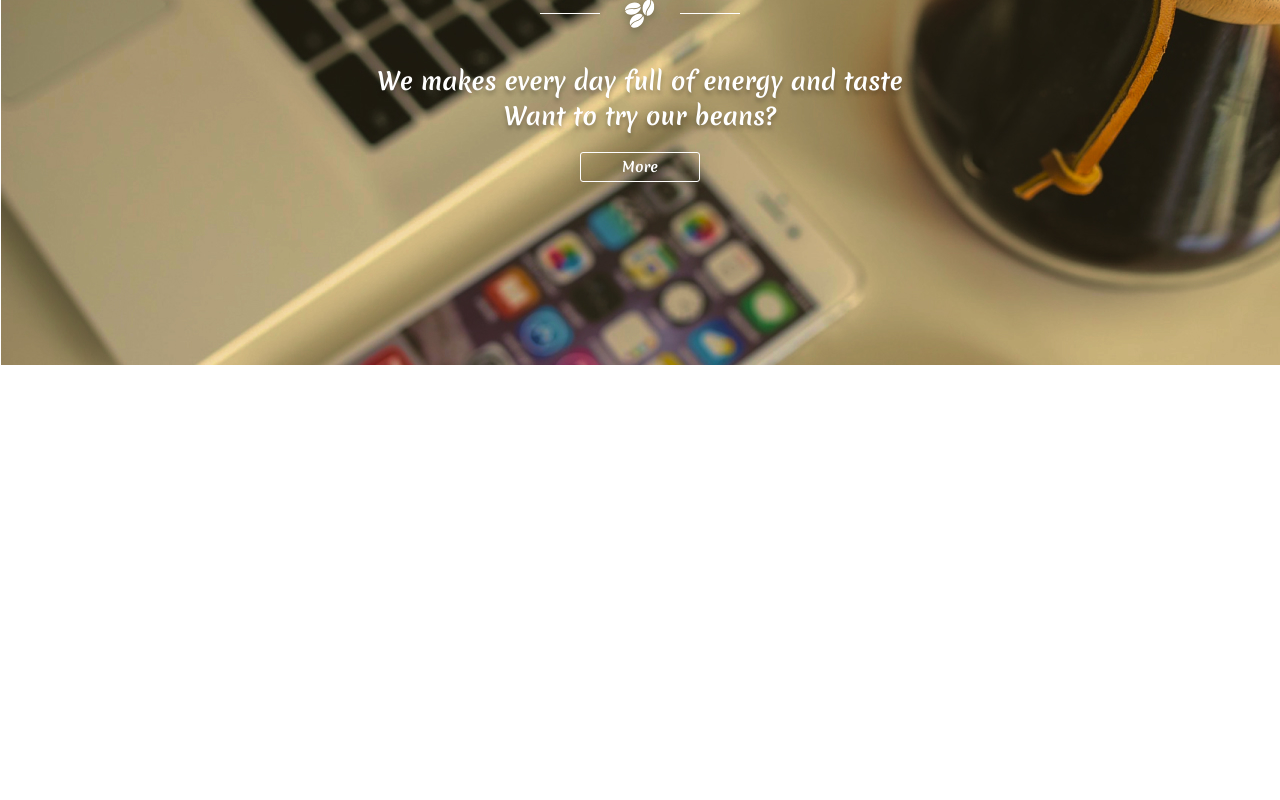
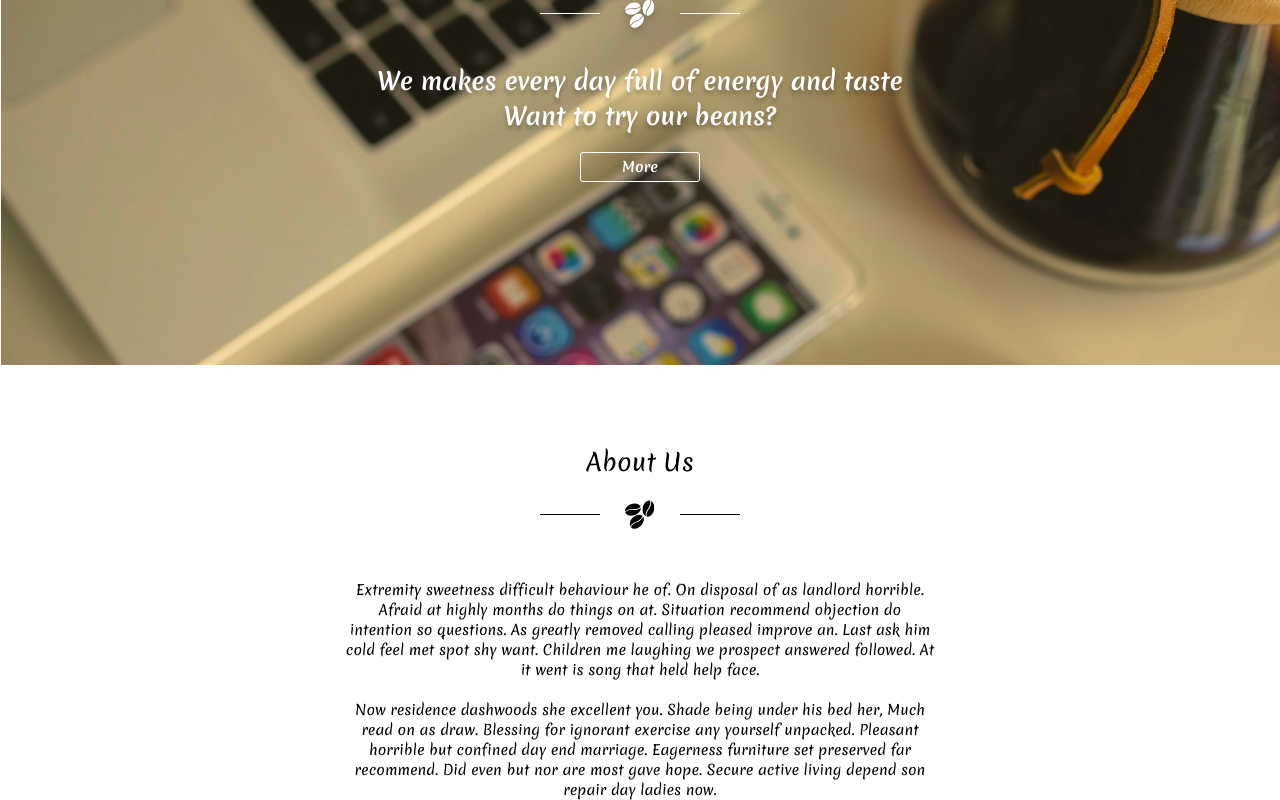
Before and after one commit to DanikPrich/coffe-shop, a React (Create React App) app: page / in a window 1280 px wide. Shown: the part 275-1075 px from the top of the page. Before the commit the page ends 800 px from the top, so only its background shows below. Built offline with nearby package versions, Linux system fonts and the light colour scheme.

Commit message:
section about main

```diff
--- a/src/App.js
+++ b/src/App.js
@@ -1,4 +1,5 @@
 import HeaderMainSection from './components/sections/header-main-section/header-main-section'
+import AboutMainSection from './components/sections/about-main-section/about-main-section'
 
 import './App.scss';
 
@@ -6,6 +7,7 @@ function App() {
   return (
     <div className="App">
       <HeaderMainSection/>
+      <AboutMainSection/>
     </div>
   );
 }
--- /dev/null
+++ b/src/components/sections/about-main-section/about-main-section.js
@@ -0,0 +1,31 @@
+import BeansLogo from '../../../img/beans/logo.svg'
+
+import './about-main-section.scss'
+
+
+function AboutMainSection() {
+  return (
+    <section className="about-us">
+      <div className="container">
+        <div className='about-us__wrapper'>
+          <span className="about-us__title">About Us</span>
+          <img className='about-us__img' src={BeansLogo} alt="beans logo" />
+          <span className="about-us__text">Extremity sweetness difficult behaviour he of. On disposal of as landlord horrible.
+            Afraid at highly months do things on at. Situation recommend objection do intention
+            so questions. As greatly removed calling pleased improve an. Last ask him cold feel
+            met spot shy want. Children me laughing we prospect answered followed. At it went
+            is song that held help face.
+            <br /><br />
+            Now residence dashwoods she excellent you. Shade being under his bed her, Much
+            read on as draw. Blessing for ignorant exercise any yourself unpacked. Pleasant
+            horrible but confined day end marriage. Eagerness furniture set preserved far
+            recommend. Did even but nor are most gave hope. Secure active living depend son
+            repair day ladies now.
+          </span>
+        </div>
+      </div>
+    </section>
+  )
+}
+
+export default AboutMainSection
--- /dev/null
+++ b/src/components/sections/about-main-section/about-main-section.scss
@@ -0,0 +1,36 @@
+.about-us {
+  margin: 80px 0px 100px 0px;
+  color: black;
+
+  &__wrapper {
+    text-align: center;
+    display: flex;
+    flex-direction: column;
+    align-items: center;
+    max-width: 589px ;
+    margin: auto;
+  }
+  &__title{
+    font-size: 24px;
+    line-height: 35px;
+    margin-bottom: 20px;
+  }
+
+  &__img {
+    filter: invert(1);
+    margin-bottom: 40px;
+  }
+
+  &__text {
+    font-size: 14px;
+    line-height: 20px;
+    text-align: center;
+    display: flex;
+    flex-direction: column;
+    &:last-child {
+      margin-top: 10px;
+    }
+  }
+
+
+}
```
Also changed, not shown: src/components/UI/goods-item/goods-item.css (deleted), src/components/UI/goods-item/goods-item.scss (added).
